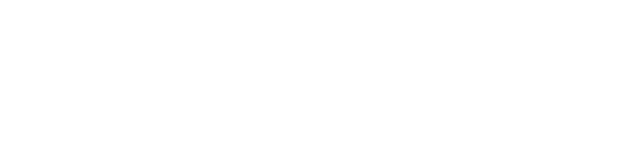
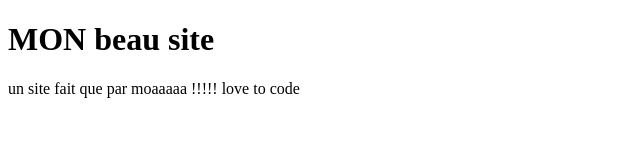
Before and after one commit to alioudiarra/site, a plain HTML site: page index.html in a window 1280 px wide. Shown: the whole page, without its empty margins (0-640 px from the left). Drawn offline with Linux system fonts and the light colour scheme.

Commit message:
modifier ligner 12

```diff
--- a/index.html
+++ b/index.html
@@ -7,6 +7,7 @@
     <link rel="stylesheet" href="style.css">
 </head>
 <body>
-
+    <h1> MON beau site</h1>
+    <div>un site fait que par moaaaaa !!!!! love to code</div>
 </body>
 </html>
```
